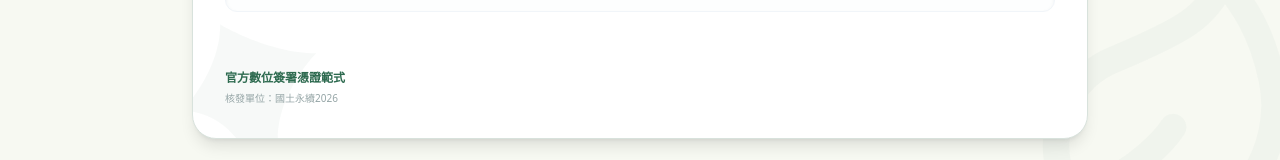
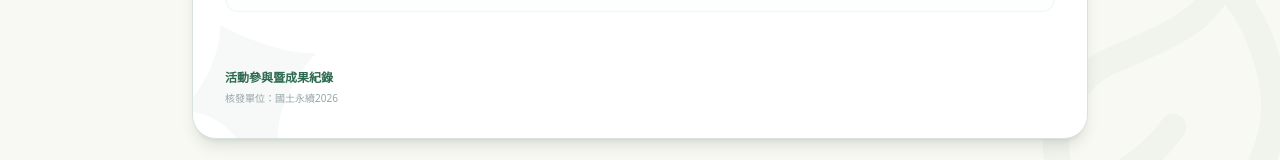
Before and after one commit to civilwork3428/-, a React (Vite) app in the folder SIGN/: page / in a window 1280 px wide. Shown: the part 590-750 px from the top of the page. Built offline with nearby package versions, Linux system fonts and the light colour scheme.

Commit message:
Add files via upload

```diff
--- a/SIGN/src/App.tsx
+++ b/SIGN/src/App.tsx
@@ -323,7 +323,7 @@ export default function App() {
                   <div className="flex flex-col items-end">
                     <div className="flex items-center gap-1.5 text-[#40916C] font-bold text-sm mb-1">
                       <CheckCircle2 size={16} />
-                      <span>數位授權已驗證</span>
+                      <span>成果紀錄建立</span>
                     </div>
                     <div className="text-[10px] text-slate-500 font-mono space-y-0.5">
                       <p>簽署時間：{certInfo.timestamp}</p>
@@ -335,7 +335,7 @@ export default function App() {
               {/* Certificate Bottom Branding (Static left corner) */}
               <div className="absolute bottom-8 left-8 z-20">
                 <div className="text-[9px] md:text-[10px] text-[#95A5A6] font-medium leading-relaxed">
-                  <p className="font-bold text-[#2D6A4F] text-xs mb-1">官方數位簽署憑證範式</p>
+                  <p className="font-bold text-[#2D6A4F] text-xs mb-1">活動參與暨成果紀錄</p>
                   <p>核發單位：{EVENT_INFO.unit}</p>
                 </div>
               </div>
```
